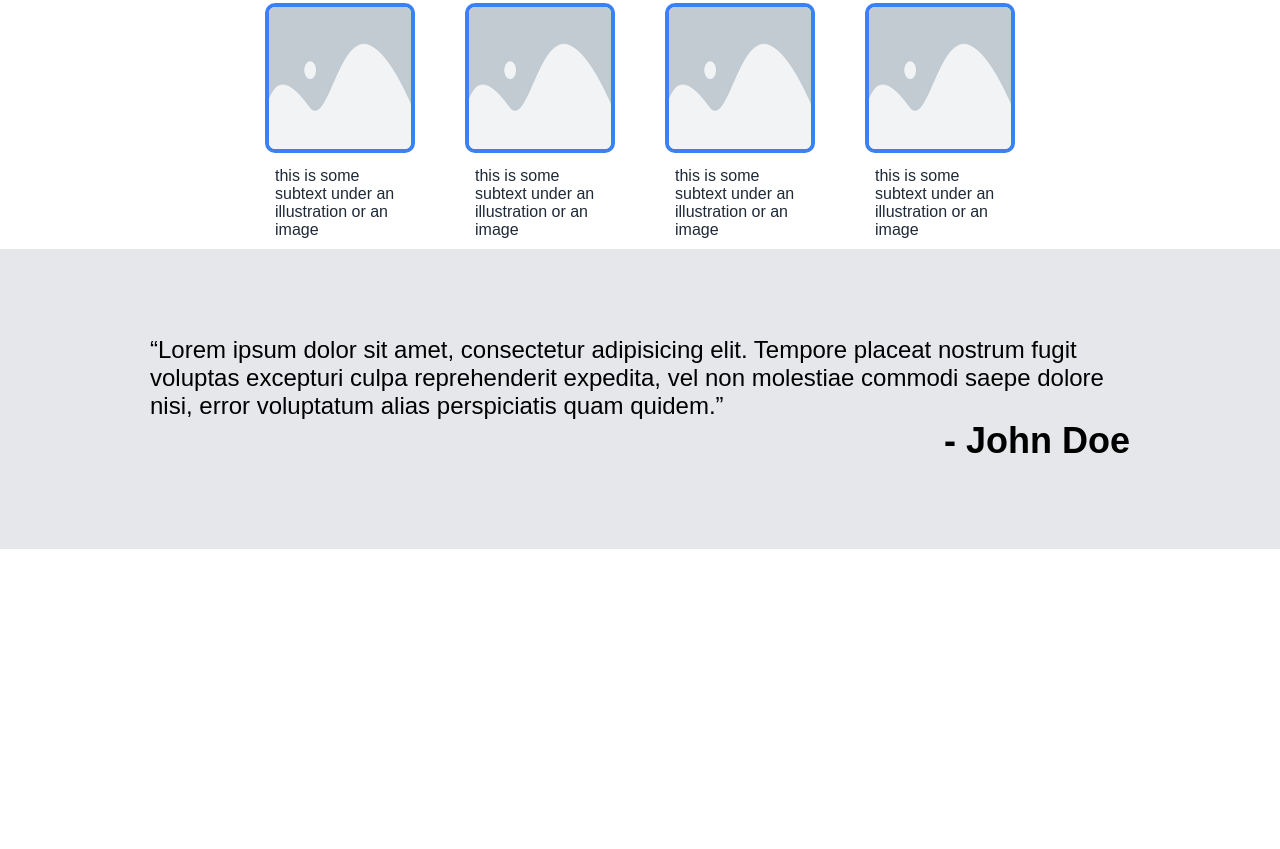
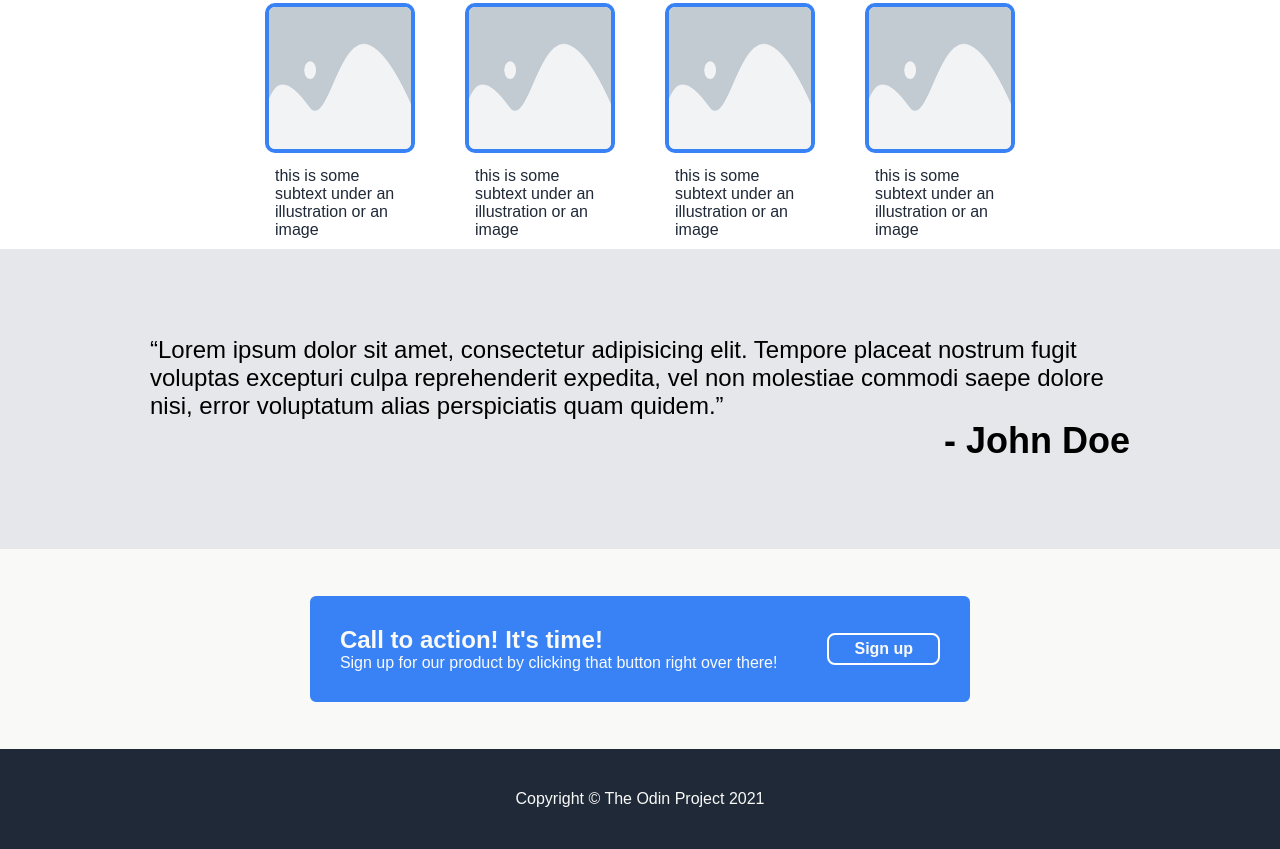
Before and after one commit to Eduard549/odin-landing-page, a plain HTML site: page index.html in a window 1280 px wide. Shown: the part 532-1381 px from the top of the page. Before the commit the page ends 1081 px from the top, so only its background shows below. Drawn offline with Linux system fonts and the light colour scheme.

Commit message:
finish landing page added footer and sign up section

```diff
--- a/index.html
+++ b/index.html
@@ -44,5 +44,15 @@
         <q>Lorem ipsum dolor sit amet, consectetur adipisicing elit. Tempore placeat nostrum fugit voluptas excepturi culpa reprehenderit expedita, vel non molestiae commodi saepe dolore nisi, error voluptatum alias perspiciatis quam quidem.</q>
         <h2>- John Doe</h2>
     </div>
+    <div class="call-sign-up">
+        <div class="container">
+        <div>
+            <h2>Call to action! It's time!</h2>
+            <p>Sign up for our product by clicking that button right over there!</p>
+        </div>
+            <a href="#">Sign up</a>
+        </div>
+    </div>
+    <footer><p>Copyright &copy; The Odin Project 2021</p></footer>
 </body>
 </html>
--- a/styles.css
+++ b/styles.css
@@ -123,3 +123,41 @@ header{
     align-items: flex-end;
     padding: 0 150px;
 }
+
+.call-sign-up{
+    display: flex;
+    background-color:#f9faf8;
+    height: 200px;
+    justify-content: center;
+}
+
+.call-sign-up .container{
+    color: #f9faf8;
+    align-self: center;
+    border: 2px solid;
+    border-radius: 8px;
+    padding: 30px;
+    background-color: #3882f6;
+}
+
+.call-sign-up a{
+    border-radius: 8px;
+    border: 2px solid white;
+    align-self: center;
+    padding: 5px 25px;
+    font-weight: 800;
+    text-decoration: none;
+    color: #f9faf8;
+}
+
+footer{
+    height: 100px;
+    display: flex;
+    justify-content: center;
+    background-color: #1F2937;
+}
+
+footer p{
+    color: #f9faf8;
+    align-self: center;
+}
```
